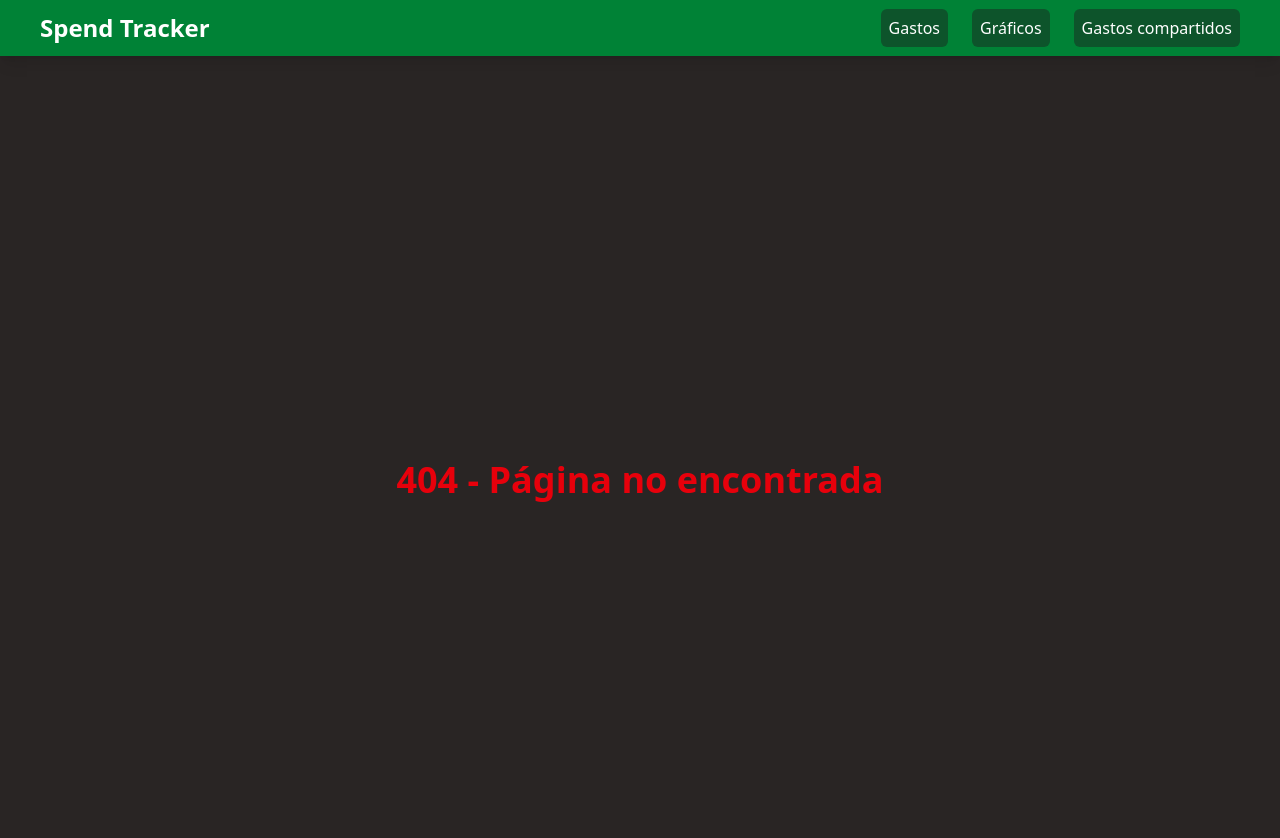
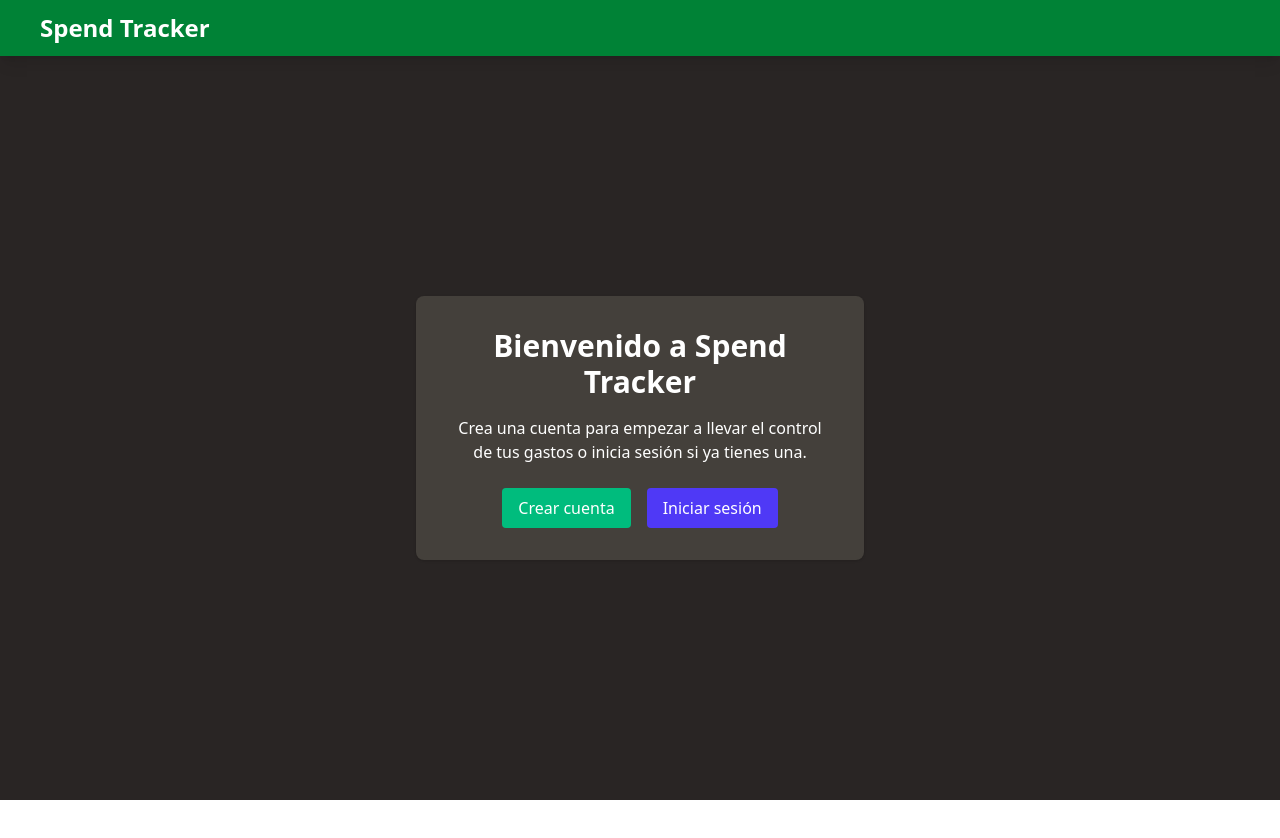
Before and after one commit to Lau-szutner/Parcial-aplicaciones-hibridas, a React (Vite) app in the folder frontend/: page / in a window 1280 px wide. Before the commit this address had no page. Shown: the top 838 px of the page. After the commit the page ends 800 px from the top, so only its background shows below. Built offline with nearby package versions, Linux system fonts and the light colour scheme.

Commit message:
ajustes de navbar y login;

```diff
--- a/frontend/src/App.jsx
+++ b/frontend/src/App.jsx
@@ -3,7 +3,7 @@ import Navbar from './components/Navbar.jsx';
 import Home from './views/Home.jsx';
 import SharedSpends from './views/SharedSpends.jsx';
 import RegisterForm from './components/RegisterForm.jsx';
-import AuthLanding from './components/AuthLanding.jsx';
+import Welcome from './components/Welcome.jsx';
 import BackOffice from './views/BackOffice.jsx';
 import NotFound from './views/NotFound';
 import Graficos from './views/Graficos.jsx';
@@ -18,23 +18,16 @@ function App() {
   const isErrorPage = location.pathname === '/404';
   const [token, setToken] = useState(null);
   const [email, setEmail] = useState('');
-  const [showAuthForm, setShowAuthForm] = useState(false);
-  const [authMode, setAuthMode] = useState('register'); // 'login' | 'register'
+  const [showWelcome, setShowWelcome] = useState(false);
+  const [authMode, setAuthMode] = useState('register');
 
   useEffect(() => {
     const storedToken = getTokenFromCookies();
     const storedEmail = Cookies.get('email');
-    if (storedToken) setToken(storedToken);
+
+    if (storedToken) setToken(storedToken.data);
     if (storedEmail) setEmail(storedEmail);
   }, []);
-
-  const handleLogout = () => {
-    Cookies.remove('token');
-    Cookies.remove('email');
-    setToken(null);
-    setEmail('');
-    setShowAuthForm(false);
-  };
 
   return (
     <div className="min-h-screen flex flex-col bg-stone-800 text-white">
@@ -42,20 +35,20 @@ function App() {
       <Navbar userEmail={email} />
       {/* Contenido principal */}
       <main className="flex-grow flex">
-        {!token ? (
+        {token === null ? (
           <section className="flex flex-col items-center justify-center flex-grow p-6">
-            {!showAuthForm ? (
-              <AuthLanding
+            {!showWelcome ? (
+              <Welcome
                 onChoose={(mode) => {
                   setAuthMode(mode);
-                  setShowAuthForm(true);
+                  setShowWelcome(true);
                 }}
               />
             ) : (
               <div className="w-full max-w-xl">
                 <button
-                  className="mb-4 text-sm text-gray-300"
-                  onClick={() => setShowAuthForm(false)}
+                  className="mb-4 text-sm text-gray-300 cursor-pointer"
+                  onClick={() => setShowWelcome(false)}
                 >
                   {'< Volver'}
                 </button>
--- a/frontend/src/components/Navbar.jsx
+++ b/frontend/src/components/Navbar.jsx
@@ -1,10 +1,18 @@
-import perfil from '../assets/perfil.jpg';
 import { getTokenFromCookies } from '../lib/utils';
 import { useLocation } from 'react-router-dom';
+import Cookies from 'js-cookie';
 
 const Navbar = ({ userEmail }) => {
-  const token = getTokenFromCookies();
+  let token = getTokenFromCookies();
   const location = useLocation();
+
+  const handleLogout = () => {
+    Cookies.remove('token');
+    Cookies.remove('email');
+    // setToken(null);
+    // setEmail('');
+    // setShowAuthForm(false);
+  };
 
   return (
     <header className="w-full bg-green-700 shadow-lg z-50">
@@ -22,8 +30,8 @@ const Navbar = ({ userEmail }) => {
         </div>
 
         {/* Navegación */}
-        {token && (
-          <ul className="flex items-center gap-6">
+        {token.data === undefined && (
+          <ul className="flex items-center gap-6 w-fit">
             <li>
               <a
                 href="/gastos"
@@ -60,6 +68,14 @@ const Navbar = ({ userEmail }) => {
                 Gastos compartidos
               </a>
             </li>
+
+            <button
+              onClick={() => handleLogout()}
+              className={`text-white font-medium  transition-colors duration-200  p-2 rounded-md bg-red-600 hover:bg-red-800 cursor-pointer
+              }`}
+            >
+              Logout
+            </button>
           </ul>
         )}
       </nav>
--- a/frontend/src/components/RegisterForm.jsx
+++ b/frontend/src/components/RegisterForm.jsx
@@ -4,6 +4,7 @@ import { yupResolver } from '@hookform/resolvers/yup';
 import axios from 'axios';
 import * as yup from 'yup';
 import Cookies from 'js-cookie';
+import { useNavigate } from 'react-router-dom';
 
 // Validación de formulario con Yup
 const registerValidationSchema = yup.object({
@@ -33,9 +34,10 @@ const loginValidationSchema = yup.object({
 });
 
 const RegisterForm = ({ setEmail, setToken, initialMode = 'login' }) => {
-  const [isLogin, setIsLogin] = useState(initialMode === 'login'); // Estado para determinar si es login o registro
+  const [isLogin, setIsLogin] = useState(initialMode === 'login');
   const [showPassword, setShowPassword] = useState(false);
   const [showConfirmPassword, setShowConfirmPassword] = useState(false);
+  const navigate = useNavigate();
   const {
     register,
     handleSubmit,
@@ -58,12 +60,13 @@ const RegisterForm = ({ setEmail, setToken, initialMode = 'login' }) => {
         'http://127.0.0.1:3000/auth/register',
         data
       );
-      Cookies.set('token', response.data.token, { expires: 7 }); // Guardamos el token en cookies
-      Cookies.set('email', data.email, { expires: 7 }); // Guardamos el email en cookies
+      Cookies.set('token', response.data.token, { expires: 7 });
+      Cookies.set('email', data.email, { expires: 7 });
       console.log('Registro exitoso, token y email almacenados en cookies');
 
       setEmail(data.email);
-      setToken(response.data.token); // 👈 ahora sí
+      setToken(response.data.token);
+      navigate('/gastos');
     } catch (error) {
       console.error('Error en el registro:', error);
       setError('email', {
@@ -79,11 +82,12 @@ const RegisterForm = ({ setEmail, setToken, initialMode = 'login' }) => {
         'http://127.0.0.1:3000/auth/login',
         data
       );
-      Cookies.set('token', response.data.token, { expires: 7 }); // Guardamos el token en cookies
-      Cookies.set('email', data.email, { expires: 7 }); // Guardamos el email en cookies
+      Cookies.set('token', response.data.token, { expires: 7 });
+      Cookies.set('email', data.email, { expires: 7 });
       console.log('Login exitoso, token y email almacenados en cookies');
       setEmail(data.email);
-      setToken(response.data.token); // 👈 ahora sí
+      setToken(response.data.token);
+      navigate('/gastos');
     } catch (error) {
       console.error('Error al iniciar sesión:', error);
       setError('email', {
@@ -93,7 +97,6 @@ const RegisterForm = ({ setEmail, setToken, initialMode = 'login' }) => {
     }
   };
 
-  // Cambiar entre login y registro
   const toggleForm = () => {
     setIsLogin(!isLogin);
   };
--- a/frontend/src/components/AuthLanding.jsx
+++ b/frontend/src/components/Welcome.jsx
@@ -1,6 +1,4 @@
-import React from 'react';
-
-const AuthLanding = ({ onChoose }) => {
+const Welcome = ({ onChoose }) => {
   return (
     <div className="max-w-md text-center bg-stone-700 p-8 rounded-lg shadow">
       <h1 className="text-3xl font-bold mb-4">Bienvenido a Spend Tracker</h1>
@@ -27,4 +25,4 @@ const AuthLanding = ({ onChoose }) => {
   );
 };
 
-export default AuthLanding;
+export default Welcome;
```
